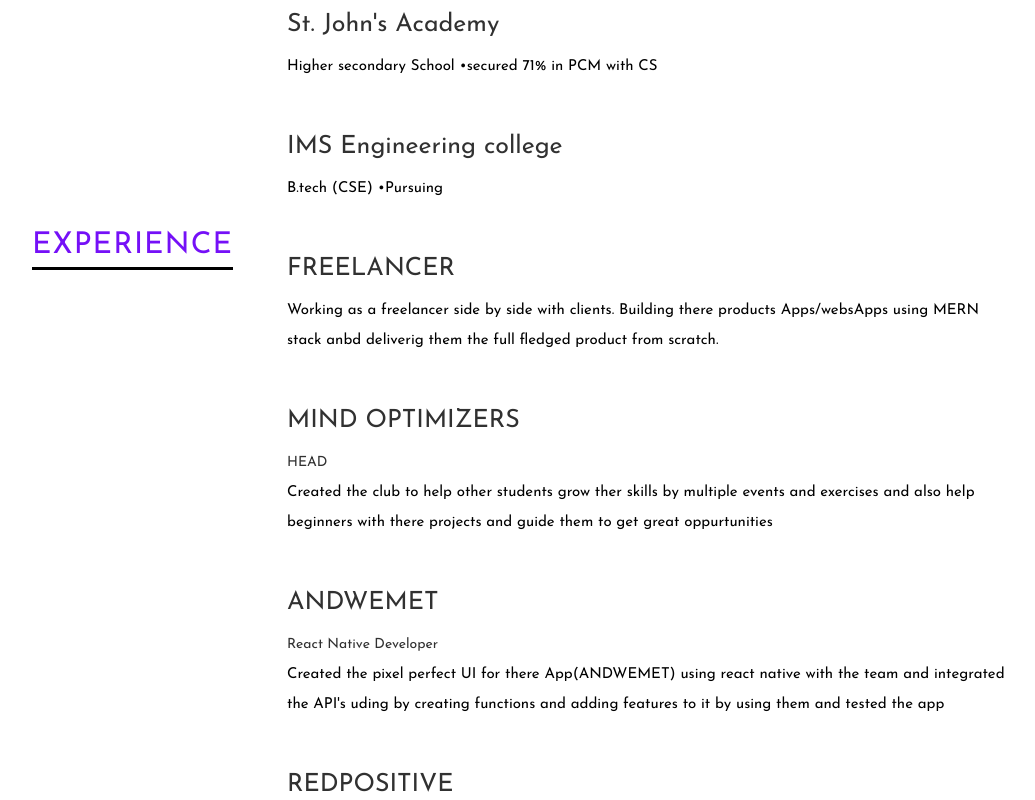
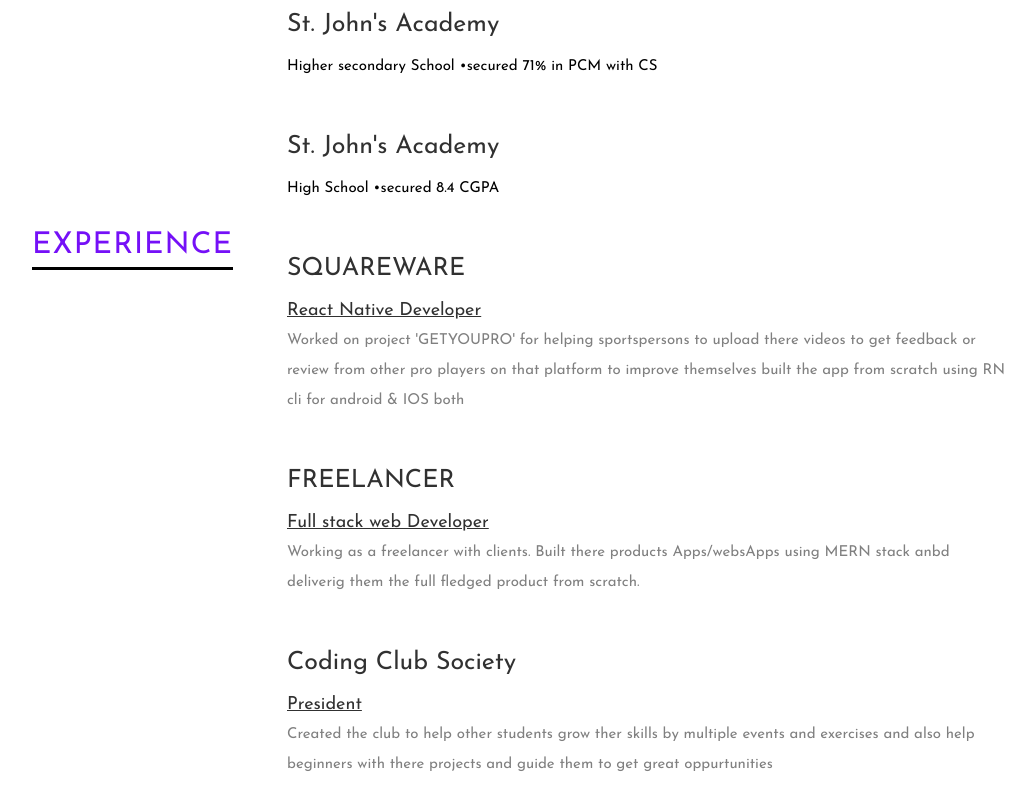
Before and after one commit to codeujjwal/Portfolio, a React (Create React App) app: page / in a window 1280 px wide. Shown: the part 1760-2560 px from the top of the page, without its empty margins (118-1153 px from the left). Built offline with nearby package versions, Linux system fonts and the light colour scheme; a web font is replaced by a local one.

Commit message:
updates in experience

```diff
--- a/public/resumeData.json
+++ b/public/resumeData.json
@@ -38,9 +38,9 @@
   "resume": {
     "education": [
       {
-        "school": "St. John's Academy",
-        "degree": "High School",
-        "graduated": "secured 8.4 CGPA",
+        "school": "IMS Engineering college",
+        "degree": "B.tech (CSE)",
+        "graduated": "Pursuing",
         "description": ""
       },
       {
@@ -50,18 +50,43 @@
         "description": ""
       },
       {
-        "school": "IMS Engineering college",
-        "degree": "B.tech (CSE)",
-        "graduated": "Pursuing",
+        "school": "St. John's Academy",
+        "degree": "High School",
+        "graduated": "secured 8.4 CGPA",
         "description": ""
       }
     ],
-    "work":[
-      {"company": "FREELANCER","description":"Working as a freelancer side by side with clients. Building there products Apps/websApps using MERN stack anbd deliverig them the full fledged product from scratch."},
-      {"company": "MIND OPTIMIZERS","title":"HEAD","description":"Created the club to help other students grow ther skills by multiple events and exercises and also help beginners with there projects and guide them to get great oppurtunities"},
-      {"company": "ANDWEMET","title":"React Native Developer","description":"Created the pixel perfect UI for there App(ANDWEMET) using react native with the team and integrated the API's uding by creating functions and adding features to it by using them and tested the app"},
-      {"company": "REDPOSITIVE","title":"React Native Developer","description":"Worked on multiple projects as per them and created projects from scratch and delivered on time to the clients"},
-      {"company": "YLURN","title":"React Native Developer","description":"Created the Native components for mobile UI for there App(YLURN) using EXPO which was already createrd in react JS amd then converted them to react native components and integrated backend and did testing"}
+    "work": [
+      {
+        "company": "SQUAREWARE",
+        "title": "React Native Developer",
+        "description": "Worked on project 'GETYOUPRO' for helping sportspersons to upload there videos to get feedback or review from other pro players on that platform to improve themselves built the app from scratch using RN cli for android & IOS both"
+      },
+      {
+        "company": "FREELANCER",
+        "title": "Full stack web Developer",
+        "description": "Working as a freelancer with clients. Built there products Apps/websApps using MERN stack anbd deliverig them the full fledged product from scratch."
+      },
+      {
+        "company": "Coding Club Society",
+        "title": "President",
+        "description": "Created the club to help other students grow ther skills by multiple events and exercises and also help beginners with there projects and guide them to get great oppurtunities"
+      },
+      {
+        "company": "ANDWEMET",
+        "title": "React Native Developer",
+        "description": "Created the pixel perfect UI for there App(ANDWEMET) using react native with the team and integrated the API's uding by creating functions and adding features to it by using them and tested the app"
+      },
+      {
+        "company": "REDPOSITIVE",
+        "title": "React Native Developer",
+        "description": "Worked on multiple projects as per them and created projects from scratch and delivered on time to the clients"
+      },
+      {
+        "company": "YLURN",
+        "title": "React Native Developer",
+        "description": "Created the Native components for mobile UI for there App(YLURN) using EXPO which was already createrd in react JS amd then converted them to react native components and integrated backend and did testing"
+      }
     ],
     "skills": [
       {
@@ -94,7 +119,7 @@
       },
       {
         "title": "Netflix Clone",
-        "category":"Tried cloning the UI of Netflix by fetching API of IMDB for posters , Made with Reactjs ",
+        "category": "Tried cloning the UI of Netflix by fetching API of IMDB for posters , Made with Reactjs ",
         "image": "netflix.png",
         "url": "https://620bd07840d4730008312566--eager-swanson-489b6f.netlify.app/"
       },
--- a/src/Components/About.js
+++ b/src/Components/About.js
@@ -1,12 +1,11 @@
-import React, { Component } from "react";
-import resume from "./resume.pdf";
+import React, { Component } from 'react';
+import resume from './resume.pdf';
 
 class About extends Component {
   render() {
     if (this.props.data) {
       var name = this.props.data.name;
-      var profilepic = "images/" + this.props.data.image;
-      var bio = this.props.data.bio;
+      var profilepic = 'images/' + this.props.data.image;
       var city = this.props.data.address.city;
       var country = this.props.data.address.country;
       var phone = this.props.data.phone;
--- a/src/Components/Resume.js
+++ b/src/Components/Resume.js
@@ -1,4 +1,4 @@
-import React, { Component } from "react";
+import React, { Component } from 'react';
 class Resume extends Component {
   render() {
     if (this.props.data) {
@@ -29,8 +29,8 @@ class Resume extends Component {
             data-aos-easing="ease-in-out"
           >
             <h3>{work.company}</h3>
-            <h6>{work.title}</h6>
-            <p>{work.description}</p>
+            <h5 style={{ textDecorationLine: 'underline' }}>{work.title}</h5>
+            <p style={{ color: 'grey' }}>{work.description}</p>
             <br />
           </div>
         );
```
Also changed, not shown: 1 other file (tests, documents, lock files or other folders).
